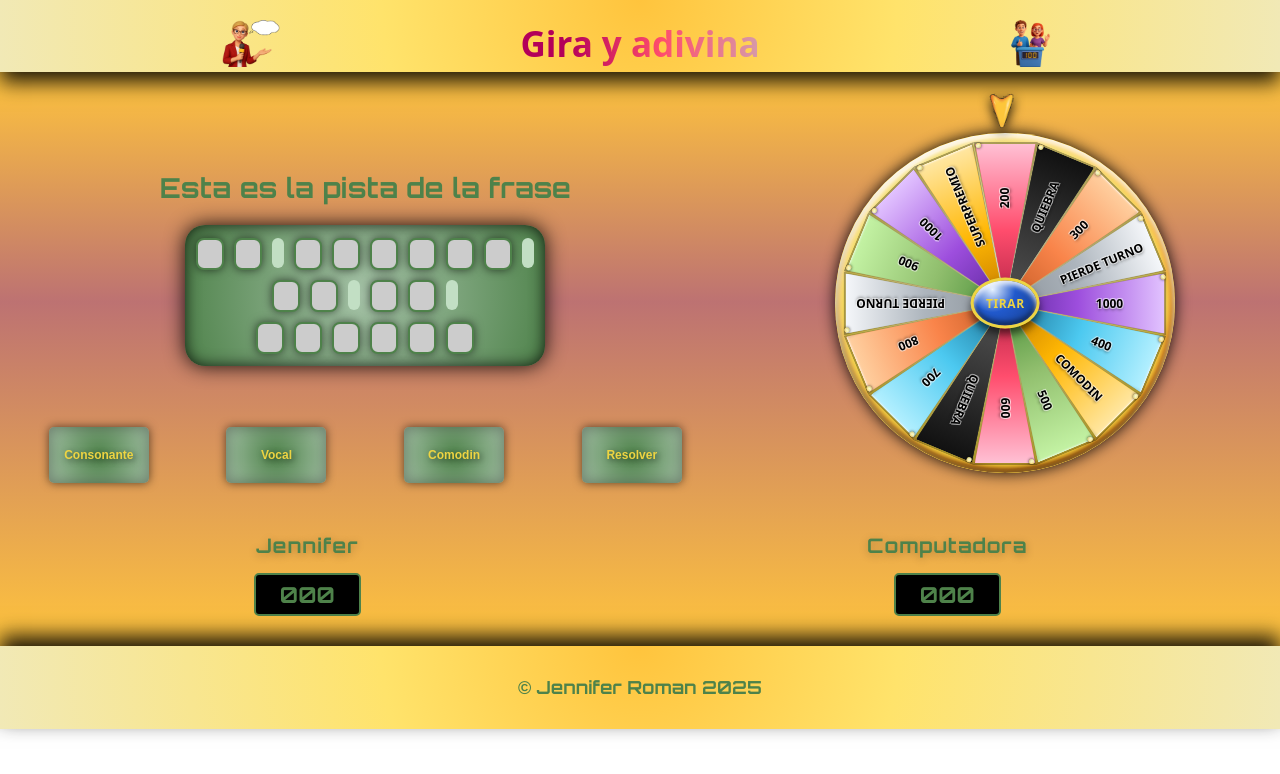
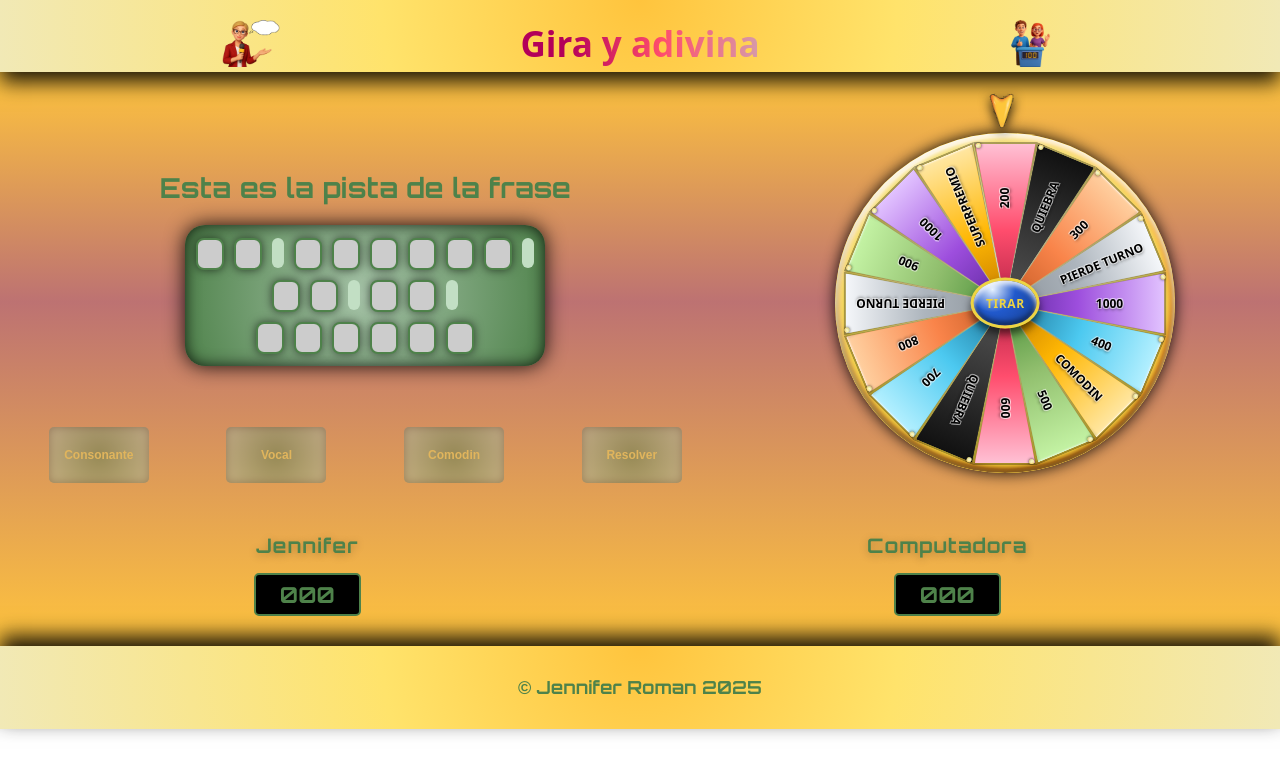
Before and after one commit to JenniferRomanMuerte/Spin-and-Guess, a React (Vite) app: page /#/game in a window 1280 px wide. Shown: the top 774 px of the page. Built offline with nearby package versions, Linux system fonts and the light colour scheme; a web font is replaced by a local one.

Commit message:
Added buttons component, and activation/deactivation functionality based on the roulette wheel, obtaining the result of the wedge

```diff
--- a/src/components/gamePage.jsx
+++ b/src/components/gamePage.jsx
@@ -1,3 +1,4 @@
+import { useState } from "react";
 import "../styles/layout/GameMain.scss";
 import ControlsGame from "./sectionsGame/ControlsGame";
 import Markers from "./sectionsGame/Markers";
@@ -5,12 +6,45 @@ import Panel from "./sectionsGame/Panel";
 import Roulette from "./sectionsGame/Roulette";
 
 const GamePage = () => {
+  // Para activar o desactivar los botones de juego
+  const [choose, setChoose] = useState(true);
+
+  // Para saber si tiene comodin
+  const [hasJocker, setHasJocker] = useState(true);
+
+  // Para saber el gajo que ha salido en la ruleta
+  const [wedgeResult, setWedgeResult] = useState(null);
+
+  // Función para guardar el gajo y actualizar los estados de los botones
+  const spinEnd = (wedge) => {
+    setWedgeResult(wedge);
+    updateControls({ source: "roulette", action: wedge.label });
+  };
+
+// Funcion para actualizar los estados de los controles
+const updateControls = ({ source, action }) => {
+  if (source === "roulette") {
+    setChoose(false);                    // tras girar, bloqueas elegir hasta que pulses algo
+    setHasJocker(action !== "COMODIN"); // solo true si ha salido COMODIN
+    return;
+  }
+
+  if (source === "button") {
+    if (action === "Comodin") {
+      setHasJocker(true);
+      setChoose(true);
+    } else {
+      setChoose(true);
+    }
+  }
+};
+
   return (
     <main className="gameMain">
       <Panel />
       <Markers />
-      <Roulette />
-      <ControlsGame />
+      <Roulette spinEnd ={spinEnd}/>
+      <ControlsGame choose={choose} hasJocker={hasJocker} updateControls={updateControls}/>
     </main>
   );
 };
--- /dev/null
+++ b/src/components/sectionsGame/ButtonsGame.jsx
@@ -0,0 +1,19 @@
+import "../../styles/layout/sectionGame/ControlsGame.scss";
+
+const Button = ({text, disabled, updateControls}) => {
+  const handleSelectedButton = () =>{
+    updateControls({ source: "button", action: text });
+  }
+
+  return (
+     <button
+     className="controls__buttons"
+     disabled = {disabled}
+     onClick = {handleSelectedButton}
+     >
+     {text}
+     </button>
+  );
+};
+
+export default Button;
--- a/src/components/sectionsGame/ControlsGame.jsx
+++ b/src/components/sectionsGame/ControlsGame.jsx
@@ -1,12 +1,14 @@
 import "../../styles/layout/sectionGame/ControlsGame.scss";
 
-const ControlsGame = () => {
+import Button from "./ButtonsGame";
+const ControlsGame = ({choose, hasJocker, updateControls}) => {
+
   return (
     <article className="controls">
-      <button className="controls__buttons">Consonante</button>
-      <button className="controls__buttons">Vocal</button>
-      <button className="controls__buttons">Comodin</button>
-      <button className="controls__buttons">Resolver</button>
+      <Button disabled = {choose} text="Consonante" updateControls={updateControls}/>
+      <Button disabled = {choose} text="Vocal" updateControls={updateControls}/>
+      <Button disabled = {hasJocker} text="Comodin" updateControls={updateControls} />
+      <Button disabled = {choose} text="Resolver" updateControls={updateControls}/>
     </article>
   );
 };
--- a/src/components/sectionsGame/Roulette.jsx
+++ b/src/components/sectionsGame/Roulette.jsx
@@ -118,7 +118,7 @@ const wedges = [
   },
 ];
 
-const Roulette = () => {
+const Roulette = ({spinEnd}) => {
   /*
   useRef: referencia al elemento de la ruleta
   con const wheelRef = useRef(null); creamos un objeto con la propiedad current en null porque
@@ -201,11 +201,11 @@ const Roulette = () => {
   y luego solo cuando cambie el tamaño de la ventana (por el listener).
 */
 
-// De momento para mostrar por consola el gajo
+// Mandamos los datos del gajo
   useEffect(() => {
     if (winnerIndex === null) return;
     const winner = wedges[winnerIndex];
-    console.log("Ha salido:", winner.label, winner.action, winner.value);
+    spinEnd(winner)
   }, [winnerIndex]);
 
   // Función para girar la ruleta
@@ -216,7 +216,7 @@ const Roulette = () => {
     setIsSpinning(true);
     setIndicatorActive(false);
 
-    // Vueltas aleatorias entre 3 y 6
+    // Vueltas aleatorias entre 1 y 3
     const minTurns = 1;
     const maxTurns = 3;
     const randomTurns =
--- a/src/styles/layout/sectionGame/ControlsGame.scss
+++ b/src/styles/layout/sectionGame/ControlsGame.scss
@@ -28,8 +28,16 @@
     text-shadow: 2px 2px 6px rgba(0, 0, 0, 0.55); // desplazamiento X, Y, blur, color
     min-width: 10rem;
     cursor: pointer;
-    &:hover{
+    &:hover:not(:disabled){
       transform: scale(1.1);
+    }
+    &:disabled {
+      opacity: 0.5;
+      cursor: not-allowed;
+      filter: grayscale(0.2);
+      transform: none;
+      box-shadow: inset 0 0 10px rgba(0, 0, 0, 0.5);
+      text-shadow: none;
     }
   }
 }
```
